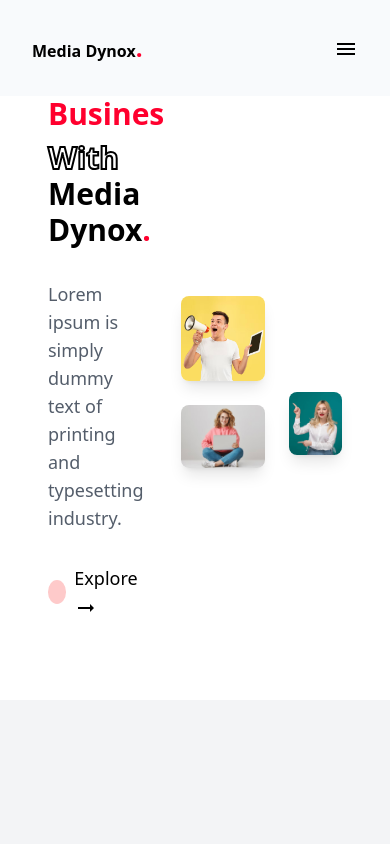
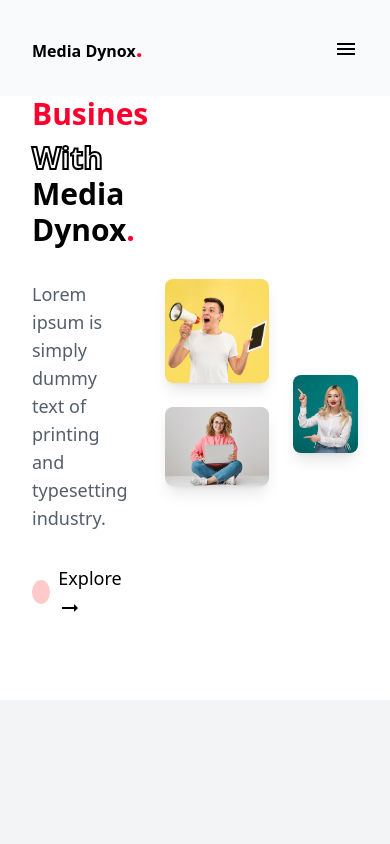
Before and after one commit to rkcoola792/media-dynox-revamped, a React (Vite) app: page / in a window 390 px wide. Shown: the top 844 px of the page. Built offline with nearby package versions, Linux system fonts and the light colour scheme; the HTML template or start-up script is replaced by a standard one.

Commit message:
working on hero 1

```diff
--- a/src/components/Homepage/Section1.jsx
+++ b/src/components/Homepage/Section1.jsx
@@ -22,7 +22,7 @@ const Section1 = () => {
     };
   }, []);
   return (
-    <div className="hero-banner flex  items-center lg:px-24 px-12 relative">
+    <div className="hero-banner flex  items-center lg:px-24 px-8  relative">
       <div className="left-details sm:w-[60%] flex flex-col text-3xl  ">
         {/* <div className="hero-heading">
         Marketing
```
